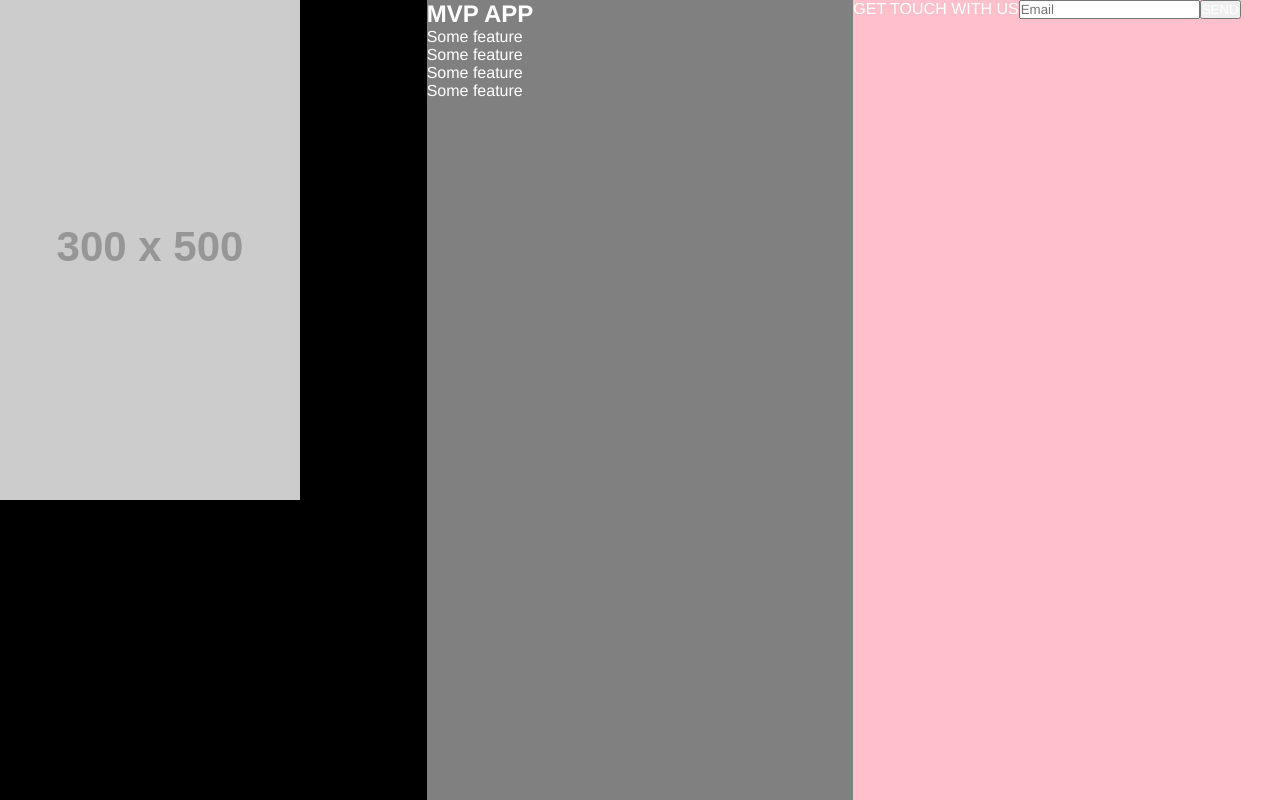
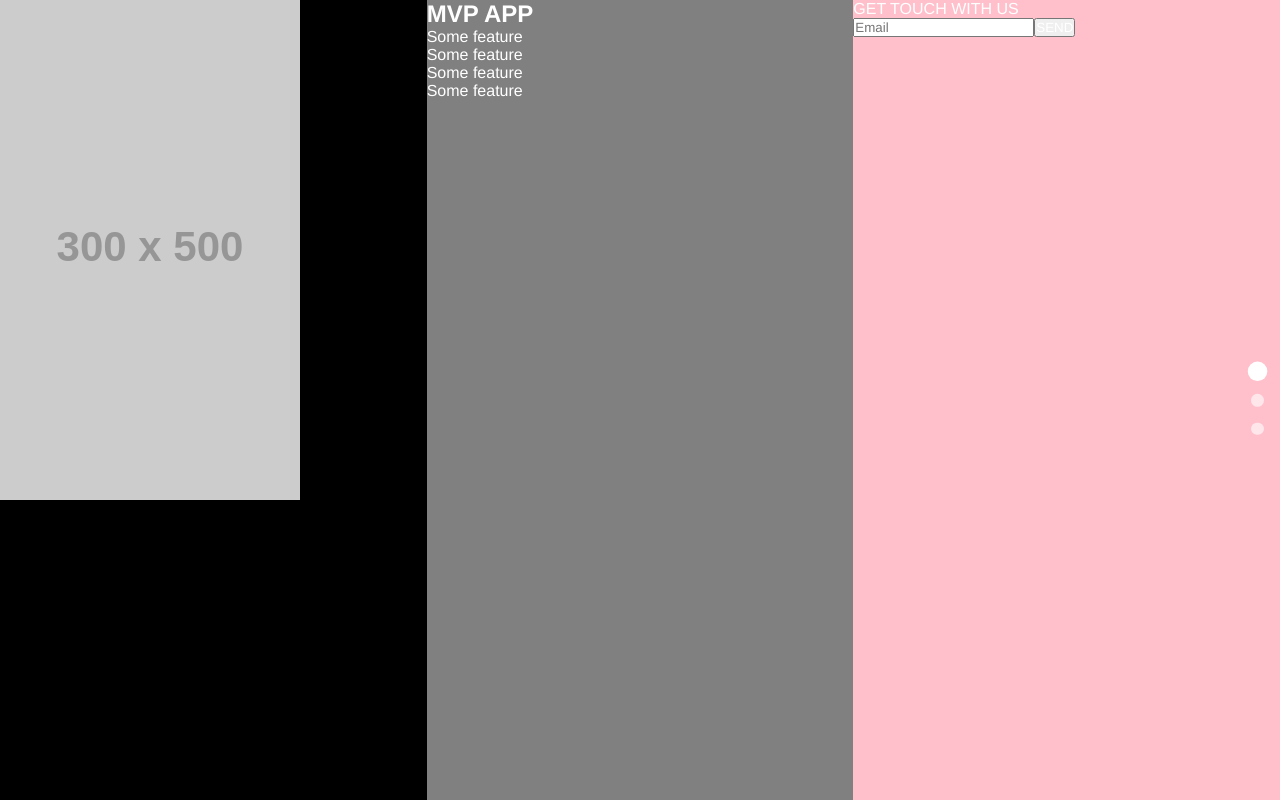
Before and after one commit to pawelkaczoruk/mobile-mvp, a Vue app: page / in a window 1280 px wide. Shown: the top 800 px of the page. Built offline with nearby package versions, Linux system fonts and the light colour scheme.

Commit message:
add full-page scroll behavior

```diff
--- a/src/assets/styles/reset.scss
+++ b/src/assets/styles/reset.scss
@@ -3,6 +3,7 @@
   color: var(--text-color);
   padding: 0;
   margin: 0;
+  box-sizing: border-box;
 }
 
 :root {
--- a/src/components/Project.vue
+++ b/src/components/Project.vue
@@ -14,8 +14,8 @@
     </div>
     <div class="contact-form">
       <form>
-        <label for="email">GET TOUCH WITH US</label>
-        <input type="email" name="email" id="email" placeholder="Email">
+        <p>GET TOUCH WITH US</p>
+        <input type="email" name="email" placeholder="Email">
         <button>SEND</button>
       </form>
     </div>
@@ -31,8 +31,6 @@ export default {
 <style lang="scss" scoped>
 
 .project {
-  height: 100vh;
-  width: 100%;
   display: grid;
   grid-template: 1fr / repeat(3, 1fr);
   grid-template-areas: "imageContent features contact";
@@ -41,6 +39,7 @@ export default {
 .image-content {
   grid-area: imageContent;
   background: black;
+  overflow: hidden;
 }
 
 .features-content {
--- a/src/views/Home.vue
+++ b/src/views/Home.vue
@@ -1,6 +1,15 @@
 <template>
   <div class="home">
-    <Project />
+    <Project class="fullpage" :key="i" v-for="(el,i) in [1,2,3]"/>
+    <div class="sections-menu">
+      <button
+        class="menu-point"
+        :class="{active: activeSection == index}"
+        @click="scrollToSection(index)"
+        v-for="(offset,index) in offsets"
+        :key="index">
+      </button>
+    </div>
   </div>
 </template>
 
@@ -11,10 +20,147 @@ export default {
   name: 'Home',
   components: {
     Project
+  },
+  data() {
+    return {
+      inMove: false,
+      activeSection: 0,
+      offsets: [],
+      touchStartY: 0
+    }
+  },
+  methods: {
+    calculateSectionOffsets() {
+      const sections = document.getElementsByClassName('fullpage');
+
+      for(let i=0; i<sections.length; i++) {
+        this.offsets.push(sections[i].offsetTop);
+      }
+    },
+
+    scrollToSection(id, force = false) {
+      if(this.inMove && !force) return false;
+
+      this.activeSection = id;
+      this.inMove = true;
+
+      document.getElementsByClassName('fullpage')[id].scrollIntoView({
+        behavior: 'smooth'
+      });
+
+      setTimeout(() => {
+        this.inMove = false;
+      }, 400);
+    },
+
+    handleMouseWheel: function(e) {
+      if(e.wheelDelta < 30 && !this.inMove) {
+        this.moveUp();
+      } else if(e.wheelDelta > 30 && !this.inMove) {
+        this.moveDown();
+      }
+
+      e.preventDefault();
+      return false;
+    },
+
+    moveDown() {
+      this.inMove = true;
+      this.activeSection--;
+
+      if(this.activeSection < 0) this.activeSection = this.offsets.length - 1;
+
+      this.scrollToSection(this.activeSection, true);
+    },
+
+    moveUp() {
+      this.inMove = true;
+      this.activeSection++;
+
+      if(this.activeSection > this.offsets.length - 1) this.activeSection = 0;
+
+      this.scrollToSection(this.activeSection, true);
+    },
+
+    touchStart(e) {
+      const ignore = document.getElementsByClassName('menu-point');
+
+      for(let i=0; i< ignore.length; i++) {
+        if(e.target === ignore[i] || ignore[i].contains(e.target)) return;
+      }
+
+      e.preventDefault();
+
+      this.touchStartY = e.touches[0].clientY;
+    },
+
+    touchMove(e) {
+      if(this.inMove) return false;
+      e.preventDefault();
+
+      const currentY = e.touches[0].clientY;
+
+      this.touchStartY < currentY ? this.moveDown() : this.moveUp();
+
+      this.touchStartY = 0;
+      return false;
+    }
+  },
+  mounted() {
+    this.calculateSectionOffsets();
+
+    window.addEventListener('DOMMouseScroll', this.handleMouseWheelDOM); // firefox
+    window.addEventListener('mousewheel', this.handleMouseWheel, {
+      passive: false
+    }); // other browsers
+    window.addEventListener('touchstart', this.touchStart, {
+      passive: false
+    }); // mobile devices
+    window.addEventListener('touchmove', this.touchMove, {
+      passive: false
+    }); // mobile devices
+  },
+  destroyed() {
+    window.removeEventListener('DOMMouseScroll', this.handleMouseWheelDOM); // firefox
+    window.removeEventListener('mousewheel', this.handleMouseWheel, {
+        passive: false
+    }); // other browsers
+    window.removeEventListener('touchstart', this.touchStart); // mobile devices
+    window.removeEventListener('touchmove', this.touchMove); // mobile devices
   }
 }
 </script>
 
 <style lang="scss" scoped>
 
+.fullpage {
+  height: 100vh;
+  width: 100%
+}
+
+.sections-menu {
+  position: fixed;
+  right: 1rem;
+  top: 50%;
+  transform: translateY(-50%);
+
+  .menu-point {
+    width: .8rem;
+    height: .8rem;
+    background: var(--text-color);
+    display: block;
+    margin: 1rem 0;
+    outline: none;
+    border: none;
+    border-radius: 50%;
+    opacity: .6;
+    transition: .4s ease all;
+
+    &.active {
+      opacity: 1;
+      transform: scale(1.5);
+    }
+  }
+}
+
 </style>
```
